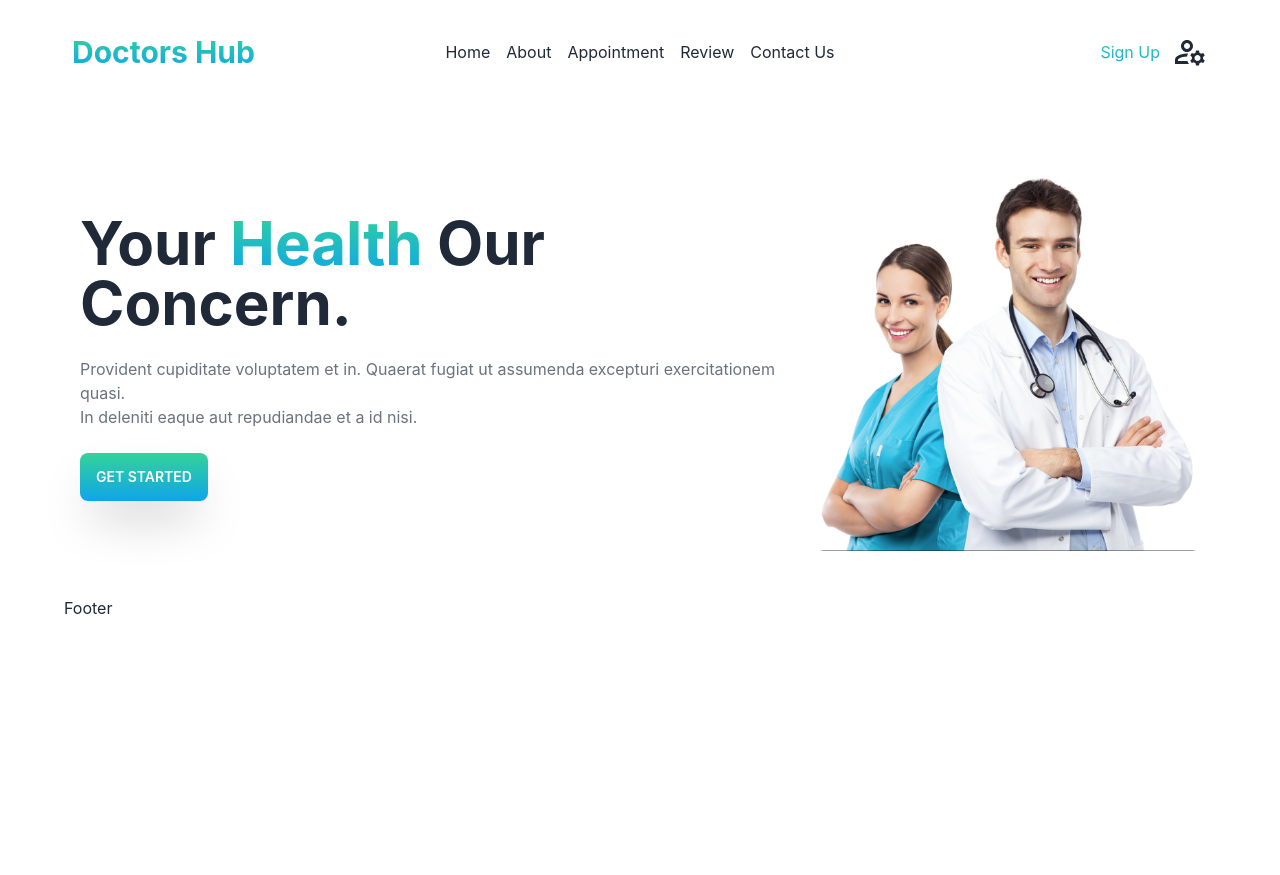
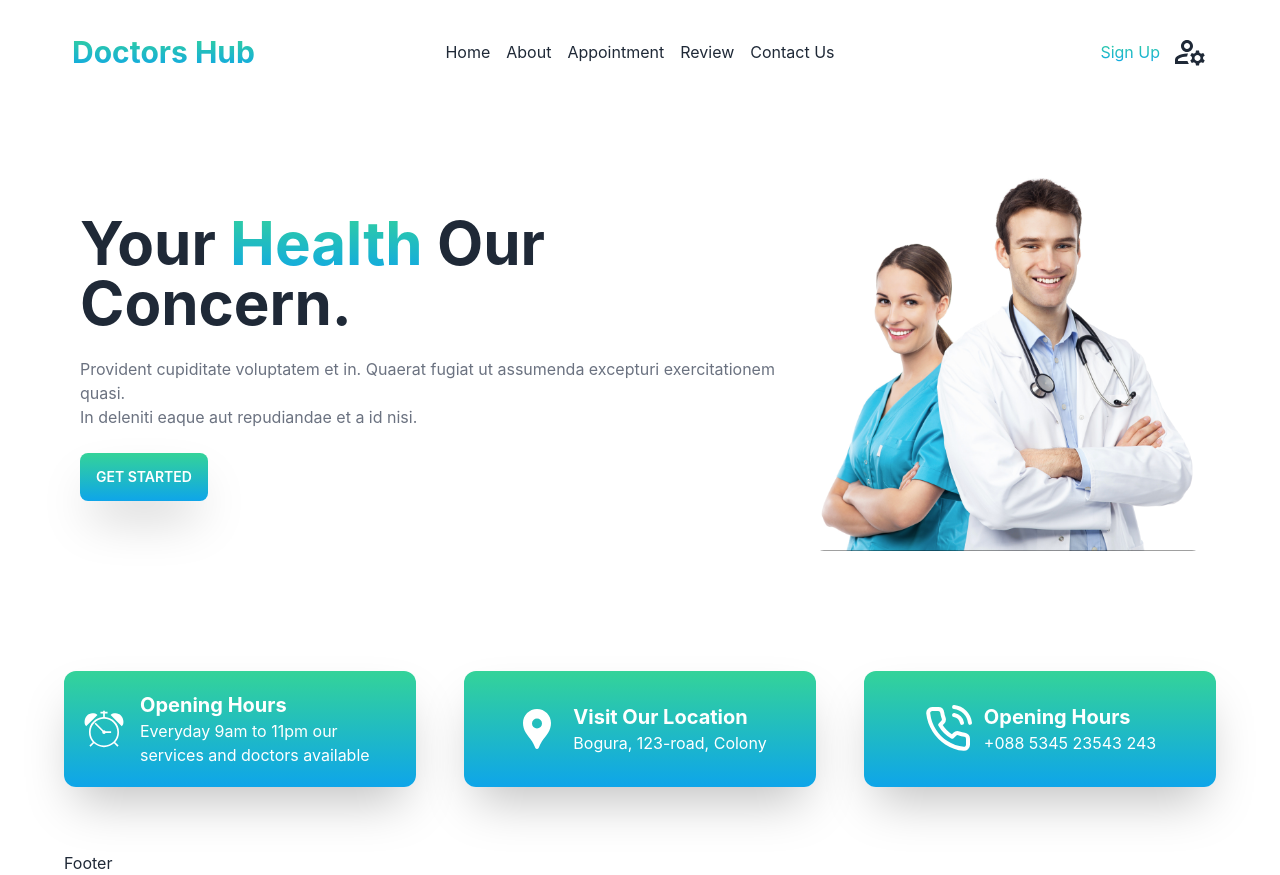
Before and after one commit to ahm-fahim/doctors-hub, a React (Create React App) app in the folder doctor-hub-client/: page / in a window 1280 px wide. Before the commit the page ends 800 px from the top, so only its background shows below. Built offline with nearby package versions, Linux system fonts and the light colour scheme; what tailwindcss-gradient would draw is missing.

Commit message:
address seciton done

```diff
--- /dev/null
+++ b/doctor-hub-client/src/Pages/Home/Address/Address.js
@@ -0,0 +1,46 @@
+import React from "react";
+import { MdLocationPin } from "react-icons/md";
+import { FiPhoneCall } from "react-icons/fi";
+import { GiAlarmClock } from "react-icons/gi";
+
+const locationData = [
+    {
+        id: 1,
+        icon: <GiAlarmClock />,
+        title: "Opening Hours",
+        description: "Everyday 9am to 11pm our services and doctors available ",
+    },
+    {
+        id: 2,
+        icon: <MdLocationPin />,
+        title: "Visit Our Location",
+        description: "Bogura, 123-road, Colony",
+    },
+    {
+        id: 3,
+        icon: <FiPhoneCall />,
+        title: "Opening Hours",
+        description: "+088 5345 23543 243",
+    },
+];
+
+const Address = () => {
+    return (
+        <div className="md:grid grid-cols-3 gap-12 mt-16 mb-16 text-white">
+            {locationData.map((info) => (
+                <div
+                    key={info.id}
+                    className="flex justify-center items-center bg-gradient shadow-2xl mt-10 rounded-xl py-5 px-4"
+                >
+                    <p className="text-5xl mr-3">{info.icon}</p>
+                    <div>
+                        <h1 className="text-xl font-bold">{info.title}</h1>
+                        <p>{info.description}</p>
+                    </div>
+                </div>
+            ))}
+        </div>
+    );
+};
+
+export default Address;
--- a/doctor-hub-client/src/Pages/Home/Hero/Hero.js
+++ b/doctor-hub-client/src/Pages/Home/Hero/Hero.js
@@ -3,7 +3,7 @@ import cover from "../../../assets/images/img.png";
 
 const Hero = () => {
     return (
-        <div className="hero h-96 mt-16 mb-16">
+        <div className="hero min-h-96 mt-16 mb-16">
             <div className="hero-content flex-col lg:flex-row-reverse">
                 <img
                     src={cover}
--- a/doctor-hub-client/src/Pages/Home/Home/Home.js
+++ b/doctor-hub-client/src/Pages/Home/Home/Home.js
@@ -1,10 +1,12 @@
 import React from "react";
 import Hero from "../Hero/Hero";
+import Address from "../Address/Address";
 
 const Home = () => {
     return (
         <div>
             <Hero />
+            <Address />
         </div>
     );
 };
```
